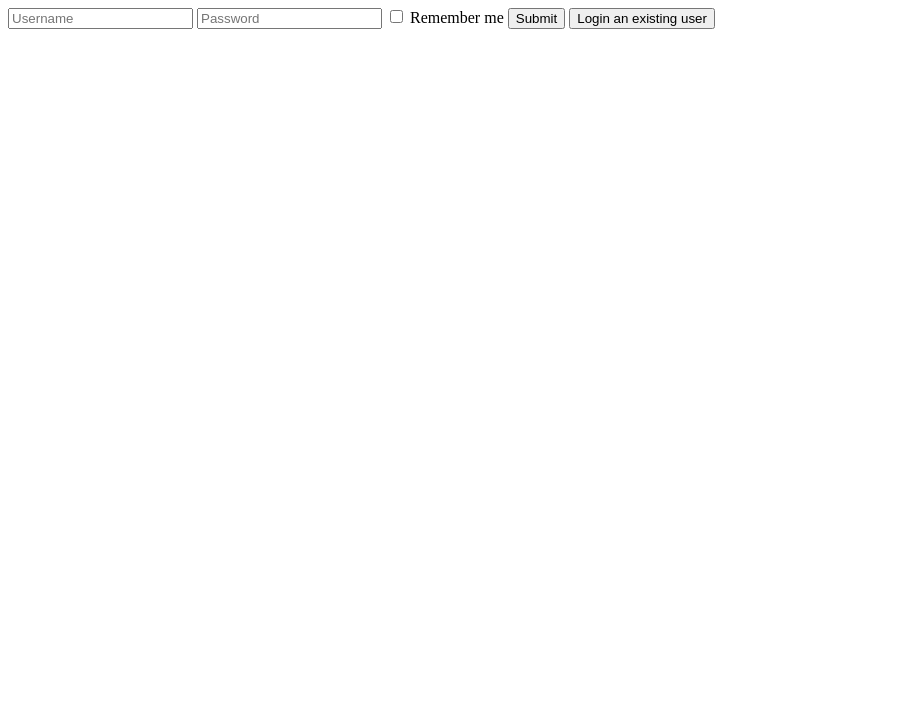
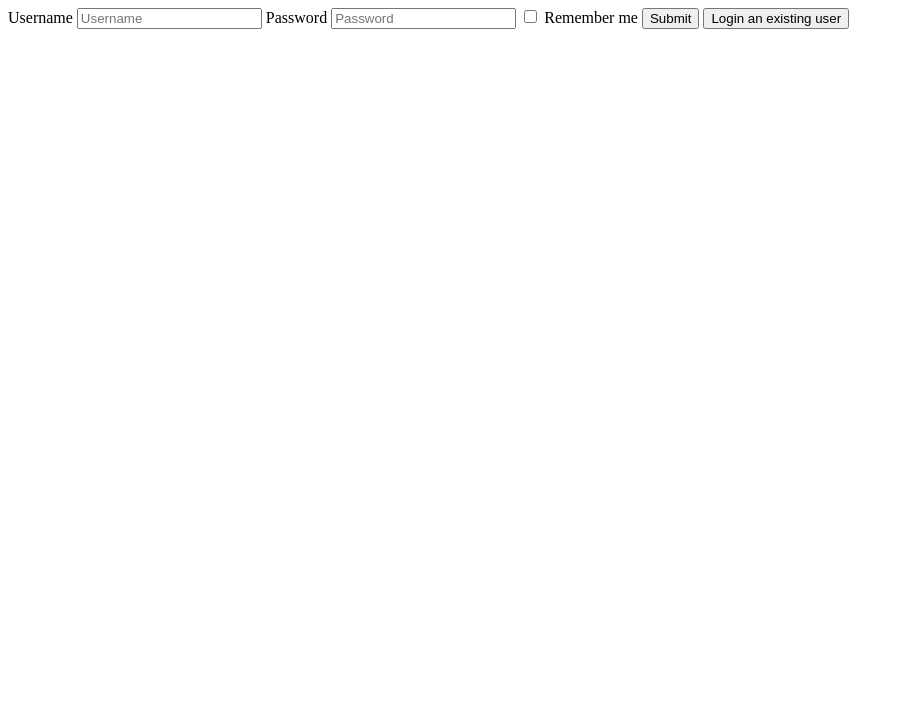
Before and after one commit to acciojob/remember-me-login-form-Alkeshkumar94, a website: page main.html in a window 1280 px wide. Shown: the part 73-800 px from the top of the page, without its empty margins (0-904 px from the left). Drawn offline with Linux system fonts and the light colour scheme.

Commit message:
created a submission

```diff
--- a/main.html
+++ b/main.html
@@ -10,13 +10,15 @@
 	<!-- the entire body must be written by student -->
 	<h1 >Login Form</h1>
 	<form id="loginForm">
+		<label for="username">Username</label>
 	<input type="text" placeholder="Username" id="username">
+		<label for="password">Password</label>
 	<input type="password" placeholder="Password" id="password">
-		<label>
+		<label for="checkbox">
 	<input type="checkbox" id="checkbox" >
 			Remember me
 		</label>
-		<input type="submit" is="submit" value="Submit">
+		<input type="submit" id="submit" value="Submit">
 	</formm>
 	<button id="existing">Login an existing user</button>
     <script type="text/javascript" src="./script.js">
```
